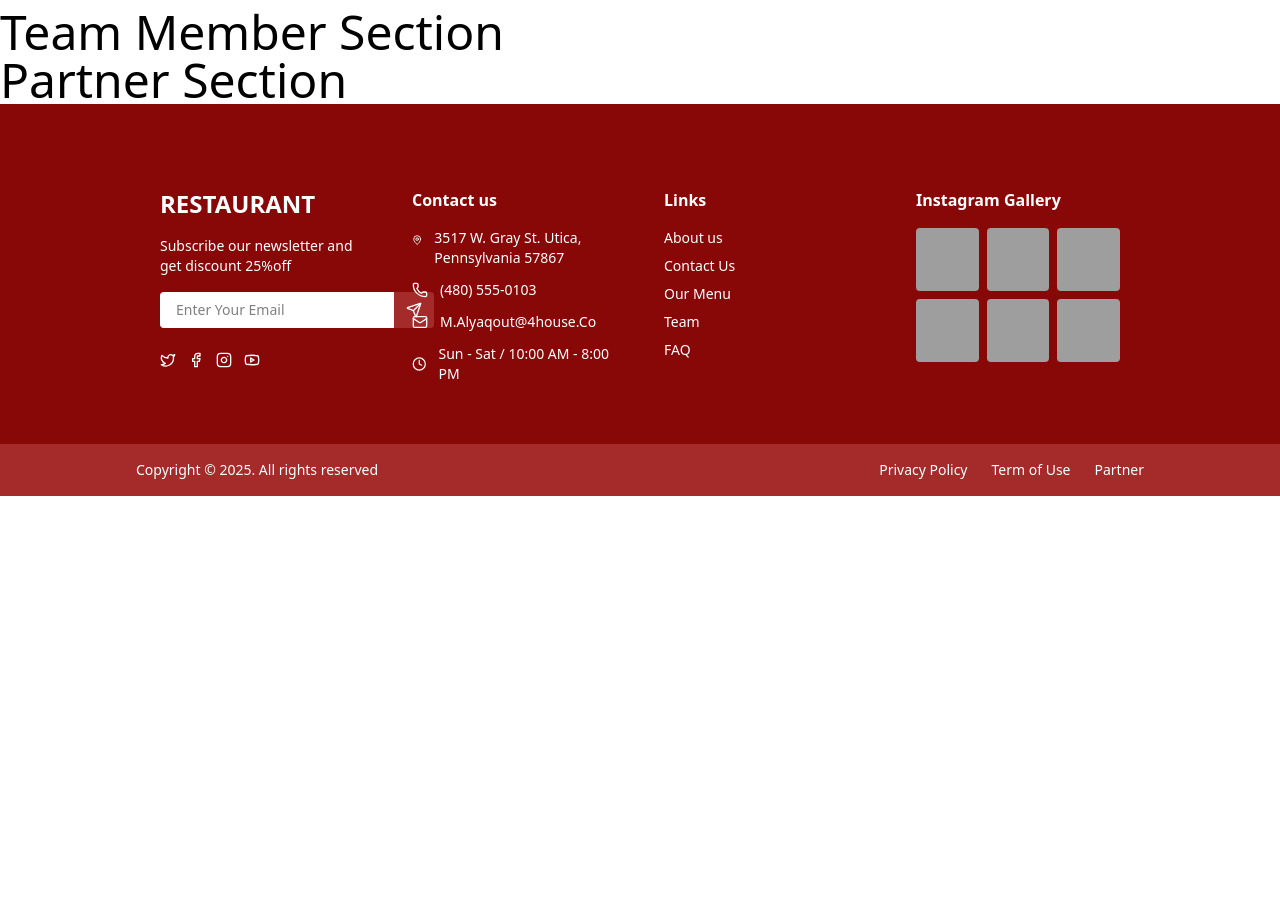
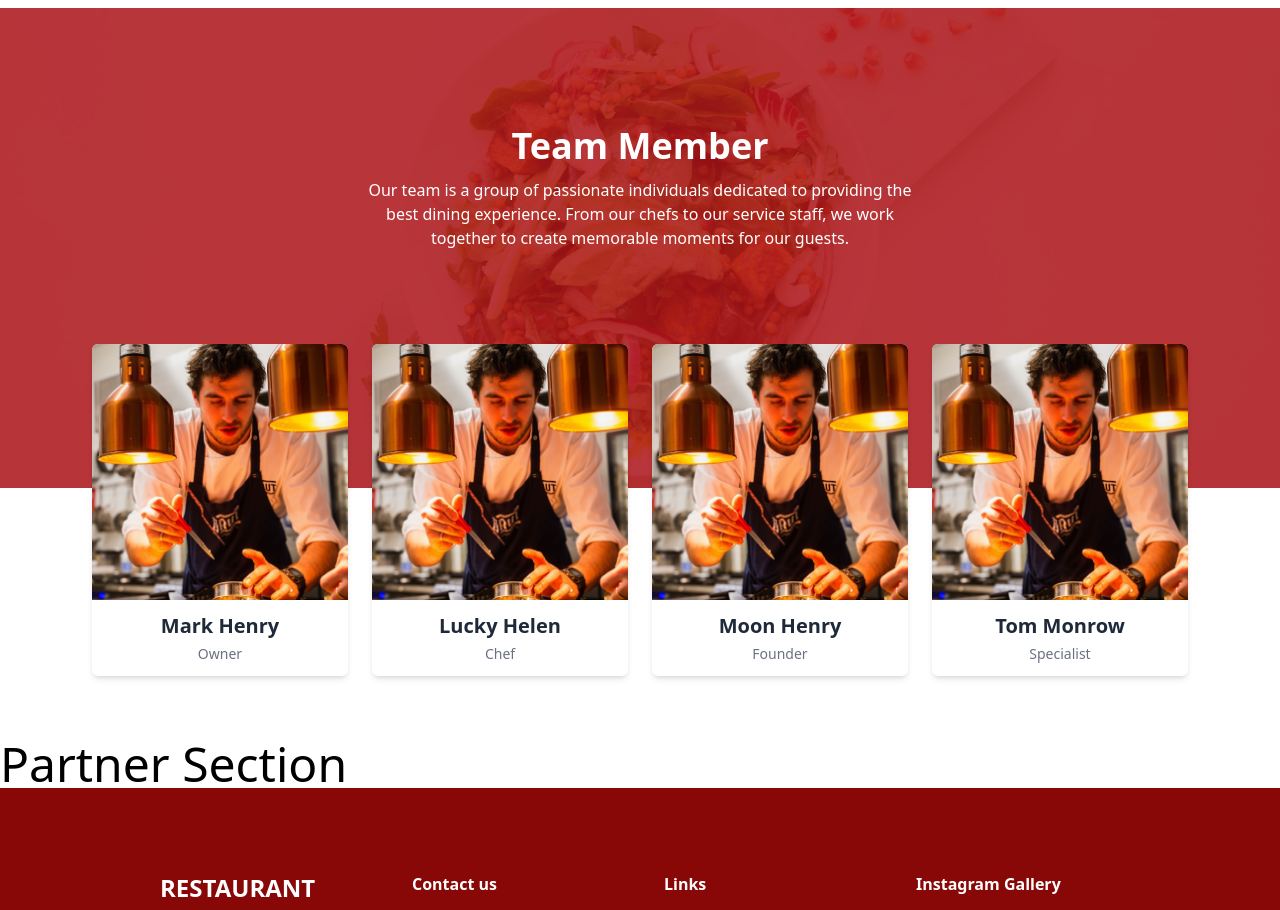
Before and after one commit to Shahriar-Utchas/Restaurant-assessment, a Next.js app in the folder client/: page / in a window 1280 px wide. Shown: the part 2220-3130 px from the top of the page. Before the commit the page ends 2716 px from the top, so only its background shows below. Built offline with nearby package versions, Linux system fonts and the light colour scheme; grey boxes are pictures that could not be loaded.

Commit message:
Added teammember section

```diff
--- a/client/src/components/TeamMember/TeamMember.tsx
+++ b/client/src/components/TeamMember/TeamMember.tsx
@@ -1,11 +1,56 @@
-import React from 'react';
+import Image from "next/image";
 
-const TeamMember = () => {
-    return (
-        <div>
-            <h1 className="text-5xl">Team Member Section</h1>
+export default function TeamMember() {
+  const members = [
+    { id: 1, name: "Mark Henry", role: "Owner", image: "/assets/member.jpg" },
+    { id: 2, name: "Lucky Helen", role: "Chef", image: "/assets/member.jpg" },
+    { id: 3, name: "Moon Henry", role: "Founder", image: "/assets/member.jpg" },
+    { id: 4, name: "Tom Monrow", role: "Specialist", image: "/assets/member.jpg" },
+  ];
+
+  return (
+    <section className="relative bg-white">
+      {/* Header Section */}
+      <div className="relative h-[60vh] w-full">
+        <div
+          className="absolute inset-0 bg-cover bg-center"
+          style={{ backgroundImage: "url('/assets/Member_bg.jpg')" }}
+        />
+        <div className="absolute inset-0 bg-[#AD1519D9]" />
+        <div className="absolute inset-0 flex flex-col items-center justify-center text-white text-center px-4 z-10 mb-30">
+          <h1 className="text-3xl md:text-4xl font-bold">Team Member</h1>
+          <p className="mt-3 max-w-xl text-sm md:text-base">
+            Our team is a group of passionate individuals dedicated to providing the best dining experience. From our chefs to our service staff, we work together to create memorable moments for our guests.
+          </p>
         </div>
-    );
-};
+      </div>
 
-export default TeamMember;
+      {/* Cards Section */}
+      <div className="relative z-20 px-4 pt-0 -mt-36 pb-16 max-w-7xl mx-auto flex flex-wrap justify-center items-end gap-6">
+        {members.map((member) => (
+          <div
+            key={member.id}
+            className="bg-white w-36 sm:w-40 md:w-44 lg:w-64 shadow-md rounded-md overflow-hidden"
+          >
+            {/* Image*/}
+            <div className="relative w-full aspect-square group overflow-hidden">
+              <Image
+                src={member.image}
+                alt={member.name}
+                fill
+                className="object-cover transition-transform duration-500 group-hover:scale-110"
+              />
+            </div>
+            {/* Text info */}
+            <div className="p-3 text-center">
+              <h3 className="text-base lg:text-xl font-semibold mb-1 text-gray-800">
+                {member.name}
+              </h3>
+              <p className="text-gray-500 text-xs lg:text-sm">{member.role}</p>
+            </div>
+          </div>
+        ))}
+      </div>
+    </section>
+  );
+}
```
Also changed, not shown: client/public/assets/Member_bg.jpg (added), client/public/assets/member.jpg (added).
